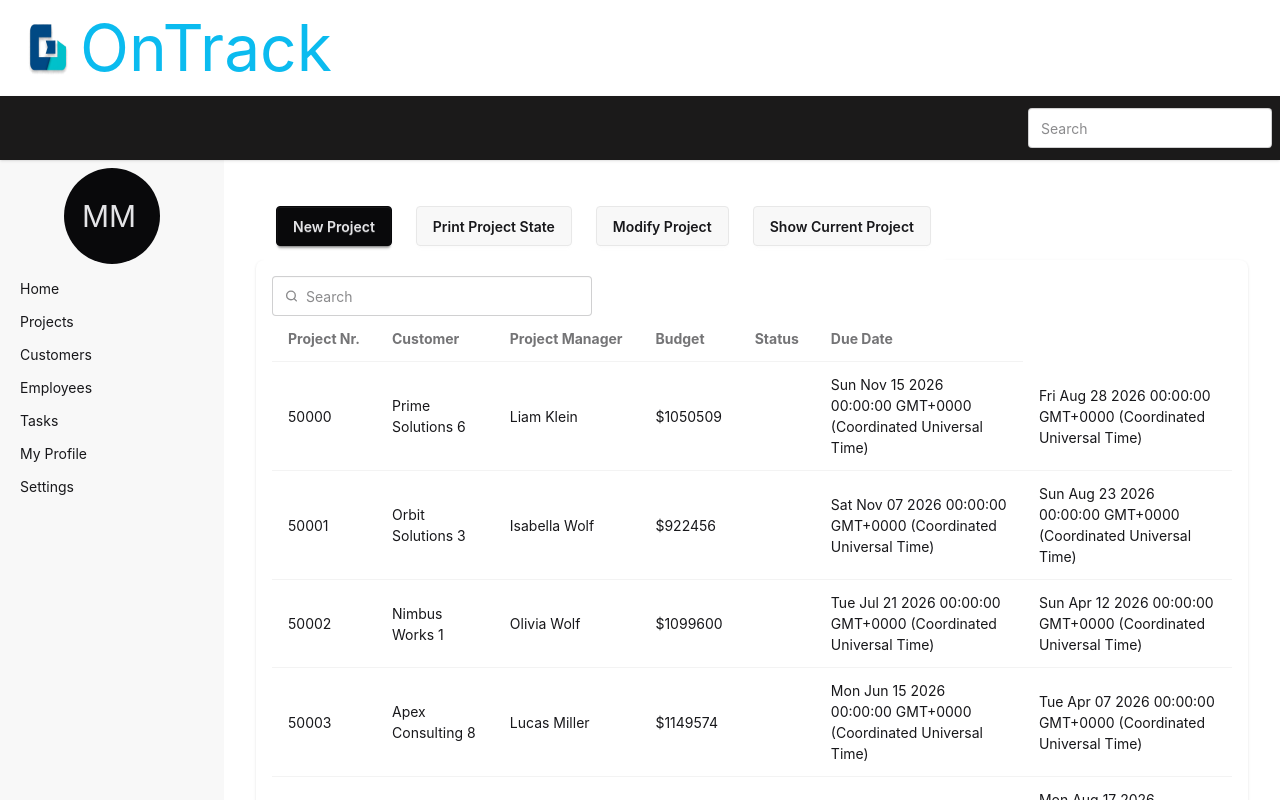
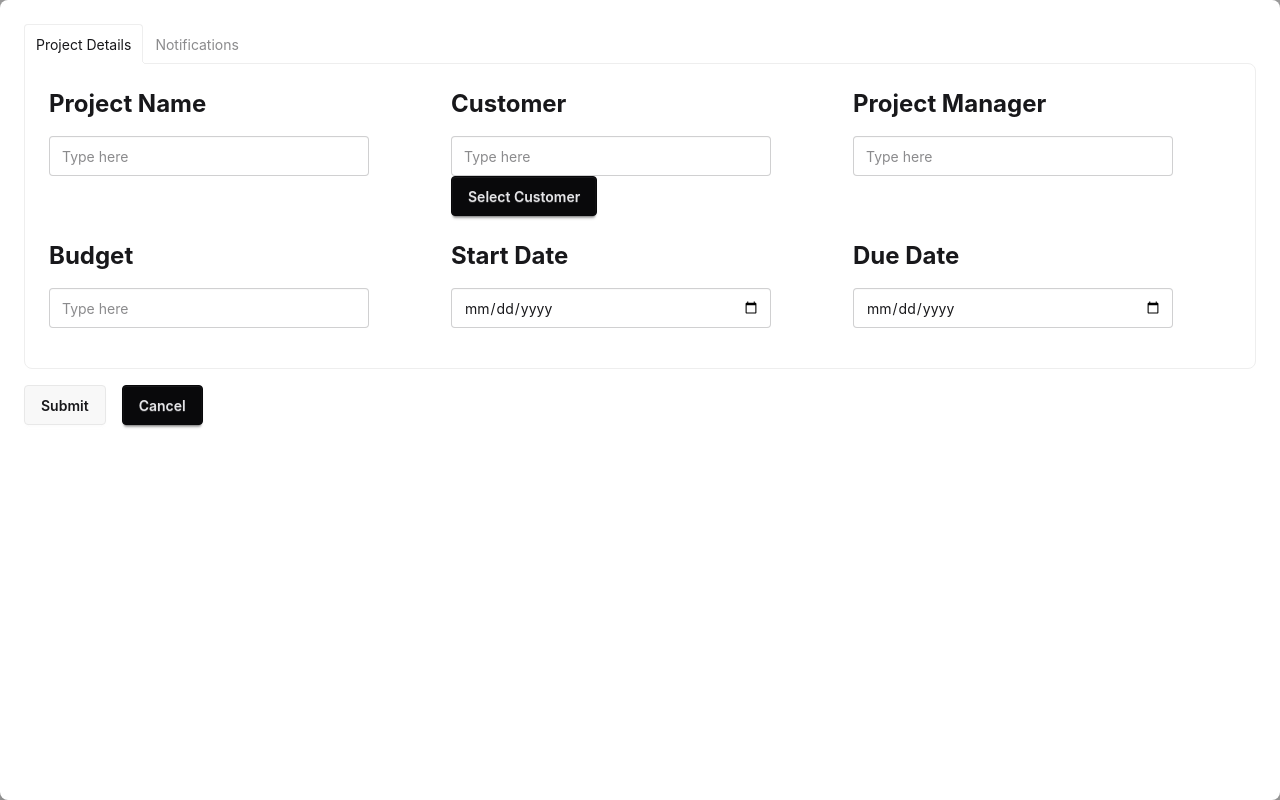
Before and after one commit to robinkiefer2001/OnTrack, a SvelteKit app in the folder frontend/: page /projects in a window 1280 px wide. Both pictures are taken after a click on the button "New Project". Shown: the top 800 px of the page. Built offline with nearby package versions, Linux system fonts and the light colour scheme.

Commit message:
Enhance project management by adding project submission functionality and customer selection feature

```diff
--- a/frontend/src/lib/models/mockupData.ts
+++ b/frontend/src/lib/models/mockupData.ts
@@ -90,6 +90,7 @@ const statuses: ProjectStatus[] = [
     "Cancelled",
 ];
 
+
 function randomFrom<T>(list: T[]): T {
     return list[Math.floor(Math.random() * list.length)];
 }
@@ -164,3 +165,7 @@ export const projectList: Project[] = Array.from({ length: 20 }, (_, index) => {
         projectstatus: randomFrom(statuses),
     };
 });
+
+export function addToListProject(project: Project) {
+    projectList.push(project);
+}
--- a/frontend/src/routes/projects/+page.svelte
+++ b/frontend/src/routes/projects/+page.svelte
@@ -1,15 +1,28 @@
 <script lang="ts">
-    import type { Project, ProjectStatus } from "$lib/models/project";
-    import { projectList } from "$lib/models/mockupData";
+    import type {
+        Project,
+        ProjectStatus,
+        customer,
+        customerEmployee,
+    } from "$lib/models/project";
+    import {
+        addToListProject,
+        customerList,
+        projectList,
+    } from "$lib/models/mockupData";
 
     // State Variables
-    let currentProject: Project | null = null;
+    let initProject: Project | null = null;
+    let selectedProject: Project | null = null;
+    let selectedCustomer: customer | null = null;
+    let showCustomerSelect: boolean = false;
     let selectedRow: number | null = null;
-
+    let showForm: boolean = false;
 
     // Event Handlers
     function newProject() {
-        currentProject = {
+        showForm = true;
+        initProject = {
             title: "",
             customerID: null,
             customerName: "",
@@ -22,6 +35,11 @@
         };
     }
 
+    function selectCustomer() {
+        showCustomerSelect = true;
+        return selectedCustomer;
+    }
+
     function toggleSelect(id: number) {
         selectedRow = selectedRow === id ? null : id;
     }
@@ -31,26 +49,28 @@
     }
 
     function cancelNewProject() {
-        currentProject = null;
+        initProject = null;
+        showForm = false;
     }
 
     function modifyProject() {}
 
     function submitNewProject() {
-        // Here you would typically send the currentProject data to your backend API
-
+        // Here you would typically send the initProject data to your backend API
+        if (initProject !== null) {
+            addToListProject(initProject);
+        }
+        showForm = false;
         // After submission, you might want to reset the form or navigate away
-        currentProject = null;
+        initProject = null;
     }
 
     // Debug Functions
     function printOutProjectState() {
-        console.log(currentProject);
+        console.log(initProject);
     }
 
-    function showCurrentProject() {
-        console.log(currentProject);
-    }
+    function showCurrentProject() {}
 </script>
 
 <ul class="menu menu-vertical lg:menu-horizontal bg-base-100 rounded-box">
@@ -61,7 +81,7 @@
             >
         </a>
     </li>
-    {#if currentProject == null}
+    {#if selectedProject == null}
         <li>
             <a>
                 <button
@@ -110,9 +130,7 @@
             </a>
         </li>
     {/if}
-</ul>
-
-<div class="rounded-box shadow bg-base-100 p-4 overflow-x-auto flex-2">
+    <a>
         <label class="input">
             <svg
                 class="h-[1em] opacity-50"
@@ -132,6 +150,10 @@
             </svg>
             <input type="search" required placeholder="Search" />
         </label>
+    </a>
+</ul>
+
+<div class="rounded-box shadow bg-base-100 p-4 overflow-x-auto flex-2 h-200">
     <table class="table">
         <thead>
             <tr>
@@ -148,133 +170,173 @@
                 <tr
                     class="cursor-pointer hover:bg-gray-100 transition-colors"
                     on:click={() => {
-                        toggleSelect(p.projectID);
-                        currentProject = {
+                        toggleSelect(p.projectID!);
+                        selectedProject = {
                             title: p.title,
+                            customerID: p.customerID,
                             customerName: p.customerName,
                             budget: p.budget,
                             dueDate: p.dueDate,
                             startDate: p.startDate,
                             projectID: p.projectID,
                             projectManager: p.projectManager,
-                            projectstatus: p.status as ProjectStatus,
+                            projectstatus: p.projectstatus as ProjectStatus,
                         };
                     }}
                 >
                     <td>{p.projectID}</td>
                     <td>{p.customerName}</td>
                     <td>{p.projectManager}</td>
-                    <td>${p.budget}</td>
-                    <td>{p.status as ProjectStatus}</td>
-                    <td>{p.dueDate}</td>
-                    <td>{p.startDate}</td>
+                    <td>CHF. {p.budget}</td>
+                    <td>{p.projectstatus as ProjectStatus}</td>
+                    <td>
+                        {p.dueDate
+                            ? p.dueDate.toLocaleDateString("de-CH", {
+                                  weekday: "short",
+                                  month: "short",
+                                  day: "numeric",
+                                  year: "numeric",
+                              })
+                            : "-"}
+                    </td>
                 </tr>
             {/each}
         </tbody>
     </table>
 </div>
-{#if currentProject}
-    <h2>Create your Project</h2>
-    <div class="divSpliter">
-        <div class="divFormSplit">
-            <div class="divFormPrjLeft">
-                <div>
-                    <p class="formPrj">Project Title</p>
+
+{#if showForm}
+    <div
+        class="fixed inset-0 bg-black/40 flex items-center justify-center w-full h-full"
+    >
+        <div class="bg-white p-6 rounded-lg shadow-xl h-full w-full">
+            <!-- name of each tab group should be unique -->
+            <div class="tabs tabs-lift content-center">
                 <input
-                        class="form-control formPrj"
+                    type="radio"
+                    name="my_tabs_3"
+                    class="tab"
+                    aria-label="Project Details"
+                    checked="checked"
+                />
+
+                <div class="tab-content bg-base-100 border-base-300 p-6">
+                    <div class="grid grid-cols-3 gap-6 mb-4">
+                        <div class="flex-1">
+                            <p class="text-2xl font-bold mb-4">Project Name</p>
+                            <input
                                 type="text"
-                        placeholder="DB Migration"
-                        aria-label="default input example"
-                        bind:value={currentProject.title}
+                                placeholder="Type here"
+                                class="input"
+                                bind:value={initProject!.title}
                             />
                         </div>
-                <div>
-                    <button class="btn btn-secondary formPrj" type="button"
-                        >Select Customer</button
+                        <div class="flex-1">
+                            <p class="text-2xl font-bold mb-4">Customer</p>
+                            <input
+                                type="text"
+                                placeholder="Type here"
+                                class="input"
+                                bind:value={initProject!.customerName}
+                                readonly
+                            />
+                            <button
+                                class="btn btn-neutral"
+                                on:click={selectCustomer}
                             >
+                                Select Customer
+                            </button>
+                            {#if showCustomerSelect}
+                                <div
+                                    class="fixed inset-0 bg-black/40 flex items-center justify-center z-50"
+                                >
+                                    <div
+                                        class="bg-white p-4 rounded-lg shadow-xl w-80"
+                                    >
+                                    <input type="text" placeholder="Search Customer" class="input w-full mb-4" />
+                                        <ul class="menu bg-base-100 w-full">
+                                            {#each customerList as c}
+                                                <li
+                                                    on:click={() => {
+                                                        initProject!.customerID =
+                                                            c.customerID;
+                                                        initProject!.customerName =
+                                                            c.companyName;
+                                                        showCustomerSelect = false;
+                                                    }}
+                                                >
+                                                    <a>{c.companyName}</a>
+                                                </li>
+                                            {/each}
+                                        </ul>
+                                                                                                                                              <button
+                                        class="btn btn-neutral absolute top-4 right-4"
+                                        on:click={() => {
+                                            showCustomerSelect = false;
+                                        }}>
+                                        Close</button>
+
                                     </div>
-                <div>
-                    <p class="formPrj">Project Manager</p>
+
+                                </div>
+
+                            {/if}
+                        </div>
+                        <div class="flex-1">
+                            <p class="text-2xl font-bold mb-4">
+                                Project Manager
+                            </p>
                             <input
-                        class="form-control formPrj"
                                 type="text"
-                        placeholder="John Doe"
-                        aria-label="default input example"
-                        bind:value={currentProject.projectManager}
+                                placeholder="Type here"
+                                class="input"
+                                bind:value={initProject!.projectManager}
                             />
                         </div>
-                <div>
-                    <p class="formPrj">Project ID</p>
+                        <div class="flex-1">
+                            <p class="text-2xl font-bold mb-4">Budget</p>
                             <input
-                        class="form-control formPrj"
                                 type="text"
-                        placeholder="12345"
-                        aria-label="default input example"
-                        bind:value={currentProject.projectID}
+                                placeholder="Type here"
+                                class="input"
+                                bind:value={initProject!.budget}
                             />
                         </div>
-            </div>
-            <div class="divFormPrjRight">
-                <div>
-                    <p class="formPrj">CustomerID</p>
+                        <div class="flex-1">
+                            <p class="text-2xl font-bold mb-4">Start Date</p>
                             <input
-                        class="form-control formPrj"
-                        type="text"
-                        placeholder="99999"
-                        aria-label="default input example"
-                        bind:value={currentProject.customerID}
+                                type="date"
+                                placeholder="Type here"
+                                class="input"
+                                bind:value={initProject!.startDate}
                             />
                         </div>
-                <div>
-                    <p class="formPrj">Budget</p>
+                        <div class="flex-1">
+                            <p class="text-2xl font-bold mb-4">Due Date</p>
                             <input
-                        class="form-control formPrj"
-                        type="text"
-                        placeholder="1000000"
-                        aria-label="default input example"
-                        bind:value={currentProject.budget}
-                    />
-                </div>
-                <div>
-                    <p class="formPrj">Due Date</p>
-                    <input
-                        class="form-control formPrj"
                                 type="date"
-                        aria-label="default input example"
-                        bind:value={currentProject.dueDate}
-                    />
-                </div>
-                <div>
-                    <p class="formPrj">Start Date</p>
-                    <input
-                        class="form-control formPrj"
-                        type="date"
-                        aria-label="default input example"
-                        bind:value={currentProject.startDate}
+                                placeholder="Type here"
+                                class="input"
+                                bind:value={initProject!.dueDate}
                             />
                         </div>
                     </div>
                 </div>
-        <div class="divFormSubmitSplit">
-            <div class="divFormCancel">
-                <button
-                    class="btn btn-primary btn-lg formControlButton"
-                    type="button"
-                    on:click={cancelNewProject}>cancel</button
-                >
+
+                <input
+                    type="radio"
+                    name="my_tabs_3"
+                    class="tab"
+                    aria-label="Notifications"
+                />
+                <div class="tab-content bg-base-100 border-base-300 p-6">
+                    Tab content 3
                 </div>
-            <div class="divFormShow">
-                <button
-                    class="btn btn-primary btn-lg formControlButton"
-                    type="button"
-                    on:click={showCurrentProject}>show</button
-                >
             </div>
-            <div class="divFormSubmit">
-                <button
-                    class="btn btn-primary btn-lg formControlButton"
-                    type="button"
-                    on:click={submitNewProject}>submit</button
+            <div class="flex gap-4 mt-4">
+                <button class="btn" on:click={submitNewProject}>Submit</button>
+                <button class="btn btn-neutral" on:click={cancelNewProject}
+                    >Cancel</button
                 >
             </div>
         </div>
```
Lines whose indentation alone changed are shown as unchanged.
